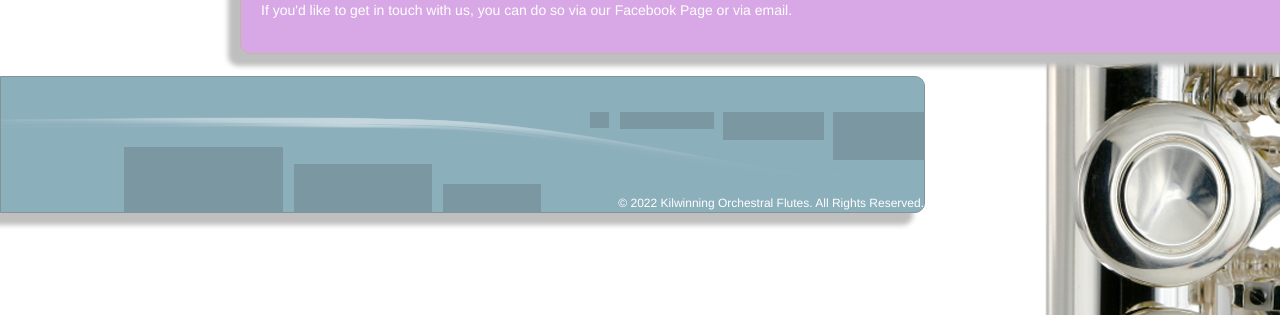
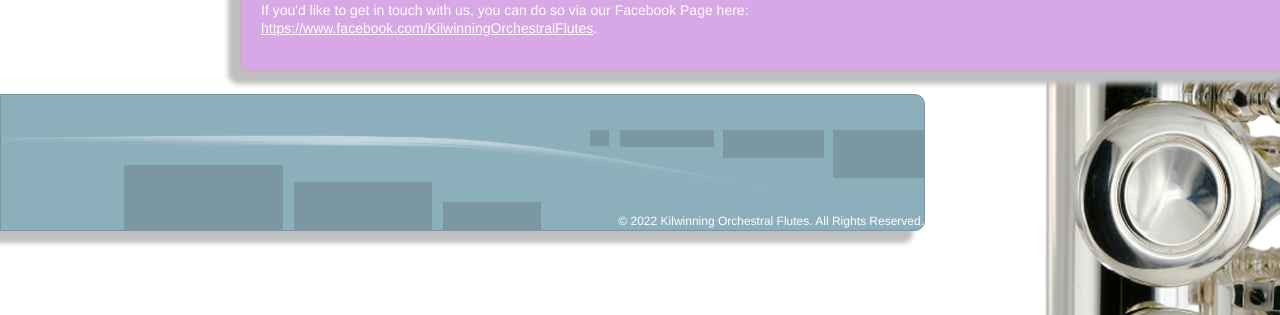
Before and after one commit to kilwinningflutes/kilwinningflutes.github.io, a plain HTML site: page contact-us.html in a window 1280 px wide. Shown: the part 485-800 px from the top of the page. Drawn offline with Linux system fonts and the light colour scheme.

Commit message:
changed contact page

```diff
--- a/contact-us.html
+++ b/contact-us.html
@@ -66,7 +66,7 @@
                         <!-- arrow for navigation -->
                      </div>
                      <div class="post-content">
-                        <p>If you'd like to get in touch with us, you can do so via our Facebook Page or via email.</p>
+                        <p>If you'd like to get in touch with us, you can do so via our Facebook Page here: <a href="https://www.facebook.com/KilwinningOrchestralFlutes">https://www.facebook.com/KilwinningOrchestralFlutes</a>.</p>
                         <div class="clear"></div>
                         <div class="pagination">
                         </div>
```
